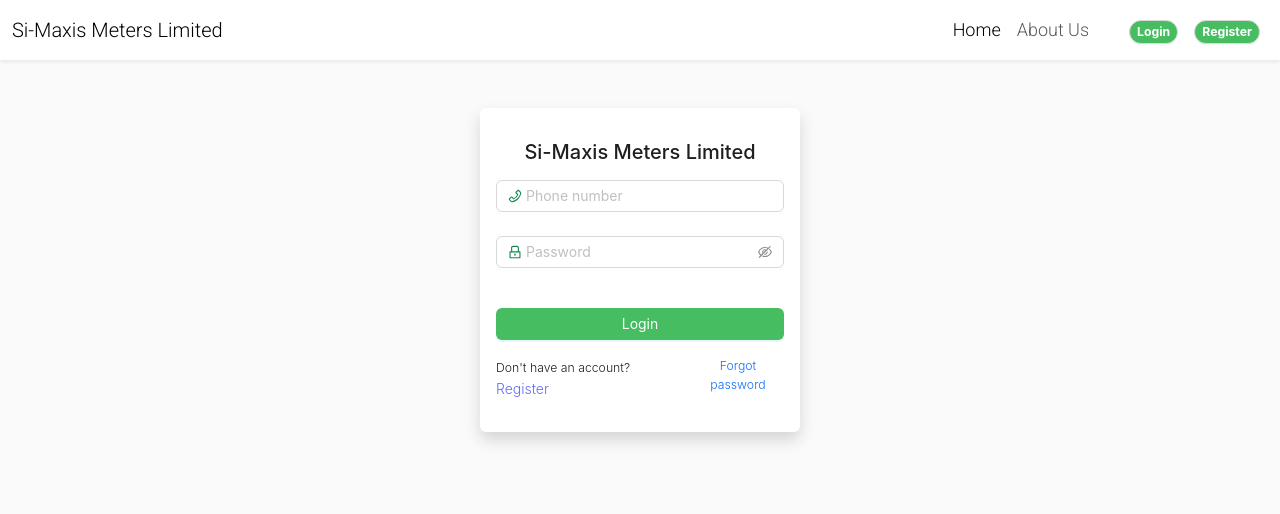
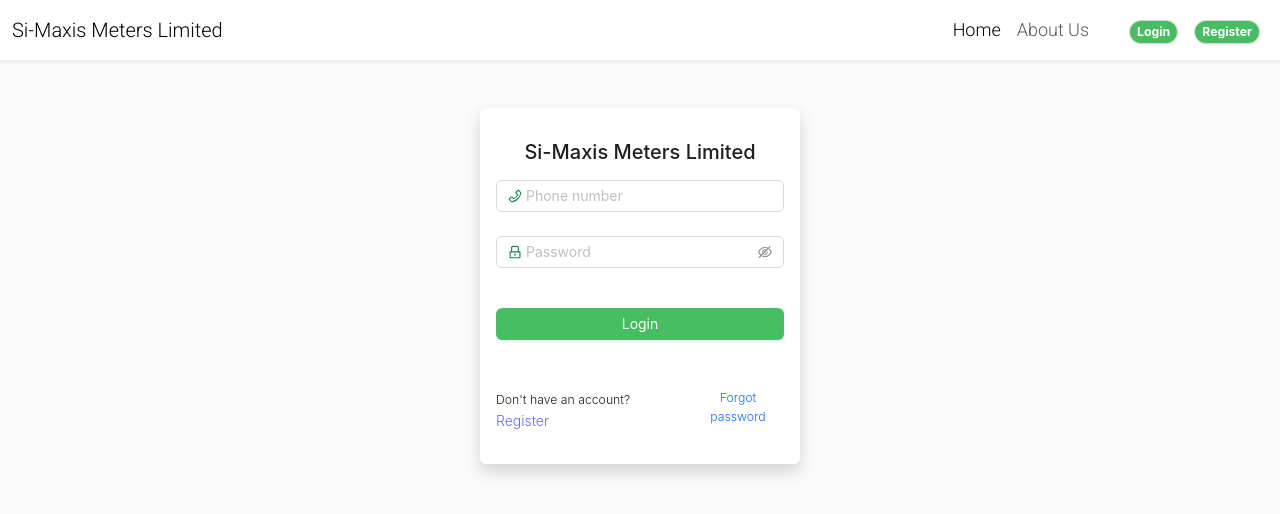
Before and after one commit to ndutagrace25/simaxis, a React (Vite) app: page /login in a window 1280 px wide. Shown: the top 514 px of the page. Built offline with nearby package versions, Linux system fonts and the light colour scheme.

Commit message:
polished login

```diff
--- a/src/pages/Login.tsx
+++ b/src/pages/Login.tsx
@@ -70,7 +70,7 @@ const Login = () => {
             </Button>
           </div>
 
-          <div className="my-3 d-flex justify-content-between">
+          <div className="mb-3 mt-5 d-flex justify-content-between">
             <div className="">
               <small className="muted me-3">Don't have an account?</small>
               <Link to="/register">Register</Link>
```
